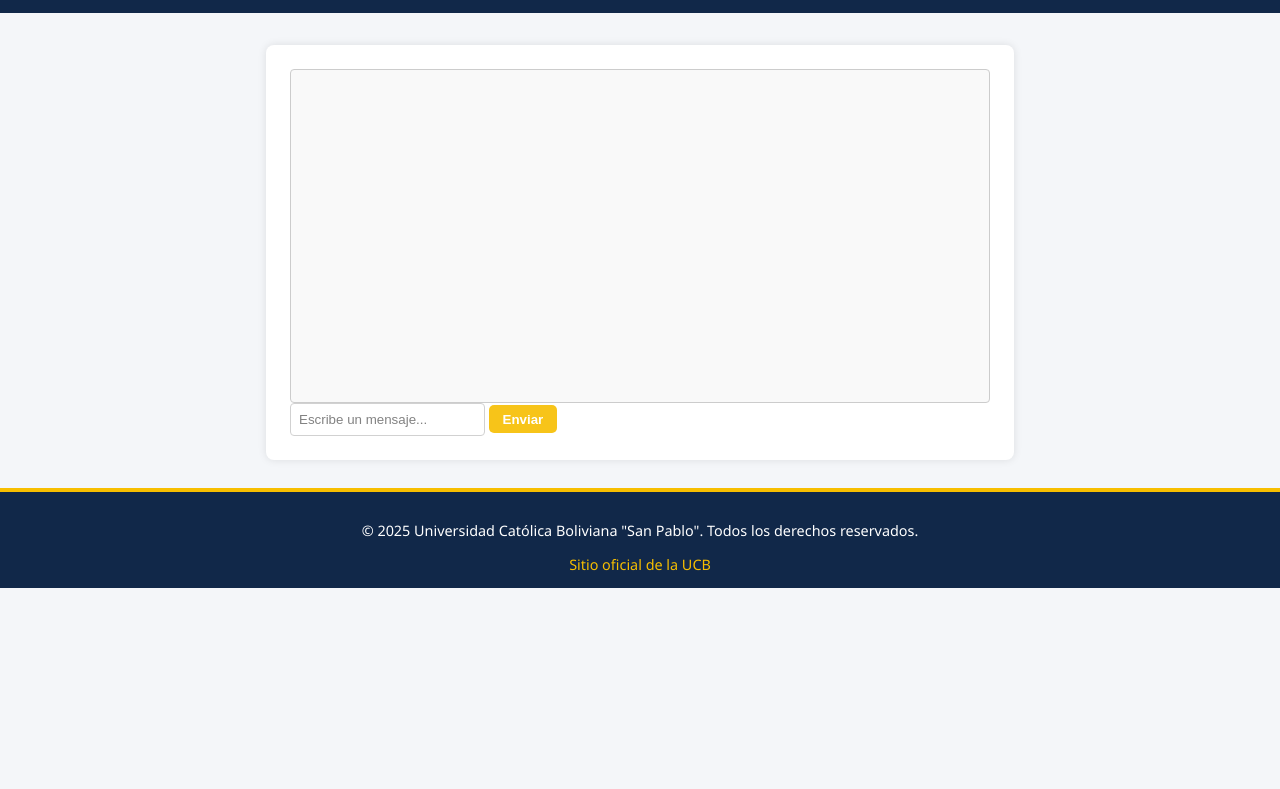
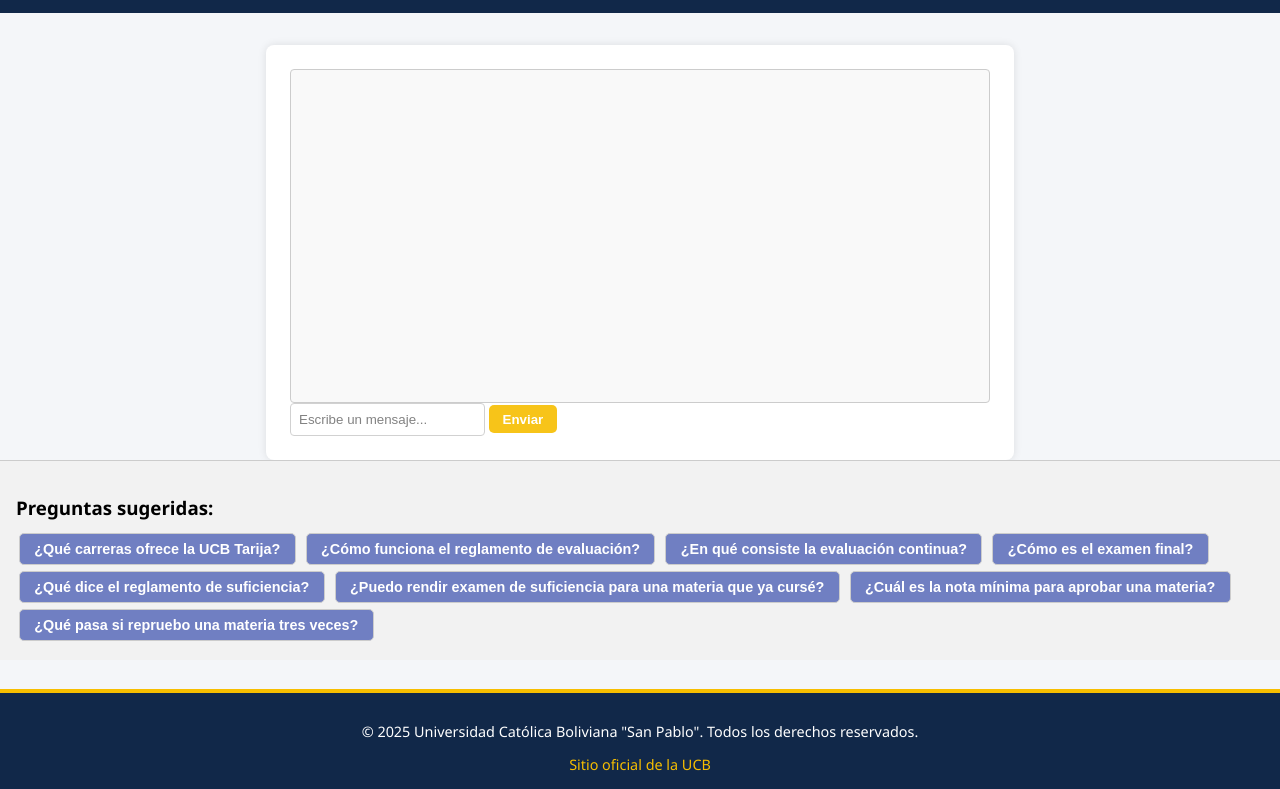
Before and after one commit to MarceloZeballos1/chat-bot-n8n, a website: page index.html in a window 1280 px wide. Shown: the part 306-1095 px from the top of the page. Before the commit the page ends 894 px from the top, so only its background shows below. Drawn offline with nearby package versions, Linux system fonts and the light colour scheme; no server answers.

Commit message:
Recomendaciones

```diff
--- a/index.html
+++ b/index.html
@@ -5,6 +5,29 @@
   <title>Asistente Virtual - UCB</title>
   <link rel="stylesheet" href="style.css" />
   <script src="https://cdn.jsdelivr.net/npm/marked/marked.min.js"></script>
+  <style>
+    .recomendaciones {
+      padding: 1em;
+      background-color: #f2f2f2;
+      border-top: 1px solid #ccc;
+    }
+    .recomendaciones h3 {
+      margin-bottom: 0.5em;
+    }
+    .recomendaciones button {
+      margin: 0.2em;
+      padding: 0.5em 1em;
+      font-size: 0.9em;
+      cursor: pointer;
+      border: 1px solid #ccc;
+      border-radius: 5px;
+      background-color: #707fc2;
+      transition: background-color 0.2s ease;
+    }
+    .recomendaciones button:hover {
+      background-color: #e0e0e0;
+    }
+  </style>
 </head>
 <body>
   <header class="ucb-header">
@@ -21,9 +44,28 @@
     </form>
   </main>
 
+  <section class="recomendaciones">
+    <h3>Preguntas sugeridas:</h3>
+    <div>
+      <button onclick="enviarPregunta('¿Qué carreras ofrece la UCB Tarija?')">¿Qué carreras ofrece la UCB Tarija?</button>
+      <button onclick="enviarPregunta('¿Cómo funciona el reglamento de evaluación?')">¿Cómo funciona el reglamento de evaluación?</button>
+      <button onclick="enviarPregunta('¿En qué consiste la evaluación continua?')">¿En qué consiste la evaluación continua?</button>
+      <button onclick="enviarPregunta('¿Cómo es el examen final?')">¿Cómo es el examen final?</button>
+      <button onclick="enviarPregunta('¿Qué dice el reglamento de suficiencia?')">¿Qué dice el reglamento de suficiencia?</button>
+      <button onclick="enviarPregunta('¿Puedo rendir examen de suficiencia para una materia que ya cursé?')">¿Puedo rendir examen de suficiencia para una materia que ya cursé?</button>
+      <button onclick="enviarPregunta('¿Cuál es la nota mínima para aprobar una materia?')">¿Cuál es la nota mínima para aprobar una materia?</button>
+      <button onclick="enviarPregunta('¿Qué pasa si repruebo una materia tres veces?')">¿Qué pasa si repruebo una materia tres veces?</button>
+    </div>
+  </section>
+
+  <footer class="ucb-footer">
+    <p>&copy; 2025 Universidad Católica Boliviana "San Pablo". Todos los derechos reservados.</p>
+    <a href="https://www.ucb.edu.bo" target="_blank">Sitio oficial de la UCB</a>
+  </footer>
+
   <script>
     async function cargarMensajes() {
-      const res = await fetch('https://backend-chatbot.prod.dtt.tja.ucb.edu.bo/messages');
+      const res = await fetch('http://backend-chatbot.prod.dtt.tja.ucb.edu.bo/messages');
       const mensajes = await res.json();
       const chat = document.getElementById('chat');
       chat.innerHTML = '';
@@ -51,7 +93,7 @@
       chat.innerHTML += `<div class="message"><span class="user">Tú:</span> ${text}</div>`;
       chat.scrollTop = chat.scrollHeight;
 
-      const res = await fetch('https://backend-chatbot.prod.dtt.tja.ucb.edu.bo/messages', {
+      const res = await fetch('http://backend-chatbot.prod.dtt.tja.ucb.edu.bo/messages', {
         method: 'POST',
         headers: { 'Content-Type': 'application/json' },
         body: JSON.stringify({ user: 'Tú', text })
@@ -63,11 +105,13 @@
       chat.scrollTop = chat.scrollHeight;
     });
 
+    function enviarPregunta(pregunta) {
+      const textInput = document.getElementById('text');
+      textInput.value = pregunta;
+      document.getElementById('form').dispatchEvent(new Event('submit'));
+    }
+
     cargarMensajes();
   </script>
-  <footer class="ucb-footer">
-    <p>&copy; 2025 Universidad Católica Boliviana "San Pablo". Todos los derechos reservados.</p>
-    <a href="https://www.ucb.edu.bo" target="_blank">Sitio oficial de la UCB</a>
-  </footer>
 </body>
 </html>
```
